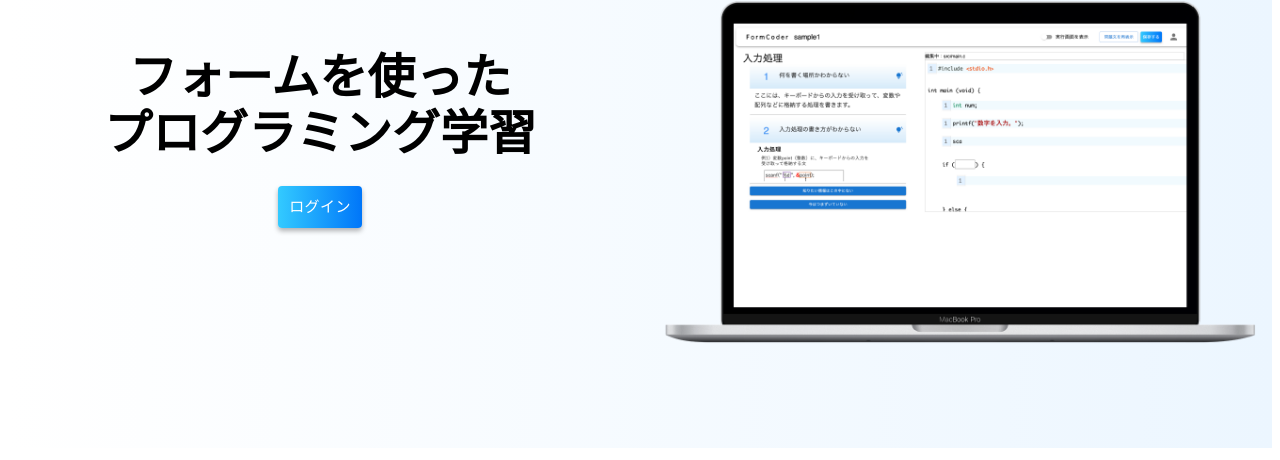
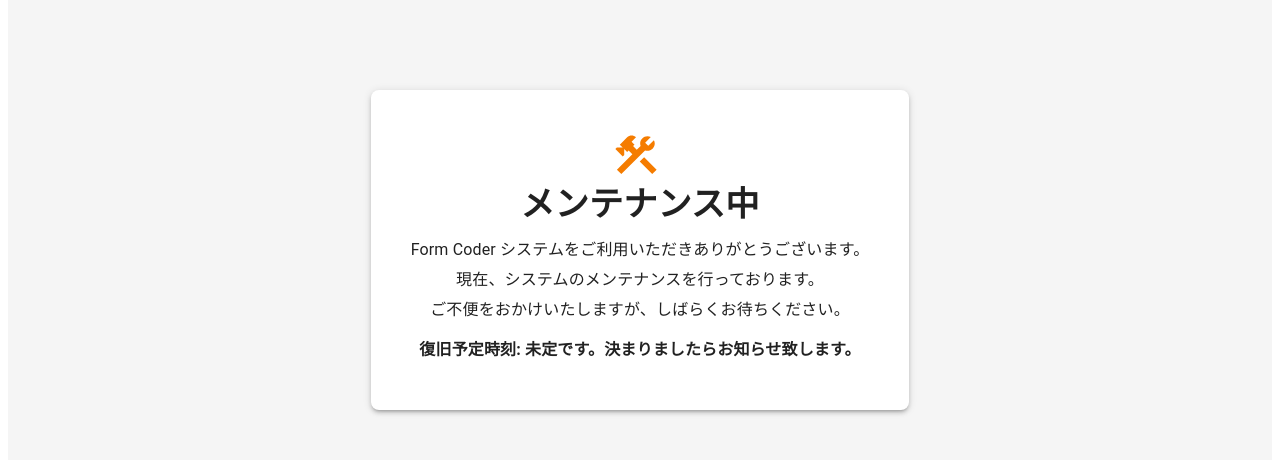
Before and after one commit to KHashimoto3/FormCoder_FRONT, a React (Vite) app: page / in a window 1280 px wide. Shown: the part 158-618 px from the top of the page. Built offline with nearby package versions, Linux system fonts and the light colour scheme; no server answers.

Commit message:
メンテナンスモードに変更した。

```diff
--- a/src/App.tsx
+++ b/src/App.tsx
@@ -23,7 +23,7 @@ import { MaintenancePage } from "./components/pages/MaintenacePage";
 
 function App() {
   //メンテナンス中の場合はtrueにする
-  const [maintenance] = React.useState(false);
+  const [maintenance] = React.useState(true);
   if (maintenance) {
     return <MaintenancePage />;
   } else {
--- a/src/components/pages/MaintenacePage.tsx
+++ b/src/components/pages/MaintenacePage.tsx
@@ -36,7 +36,7 @@ export const MaintenancePage = () => {
             ご不便をおかけいたしますが、しばらくお待ちください。
           </Typography>
           <Typography variant="body1" sx={{ marginTop: 2, fontWeight: "bold" }}>
-            復旧予定時刻: 2025年1月20日 10:00
+            復旧予定時刻: 未定です。決まりましたらお知らせ致します。
           </Typography>
         </CardContent>
       </Card>
```
Also changed, not shown: 1 other file (tests, documents, lock files or other folders).
